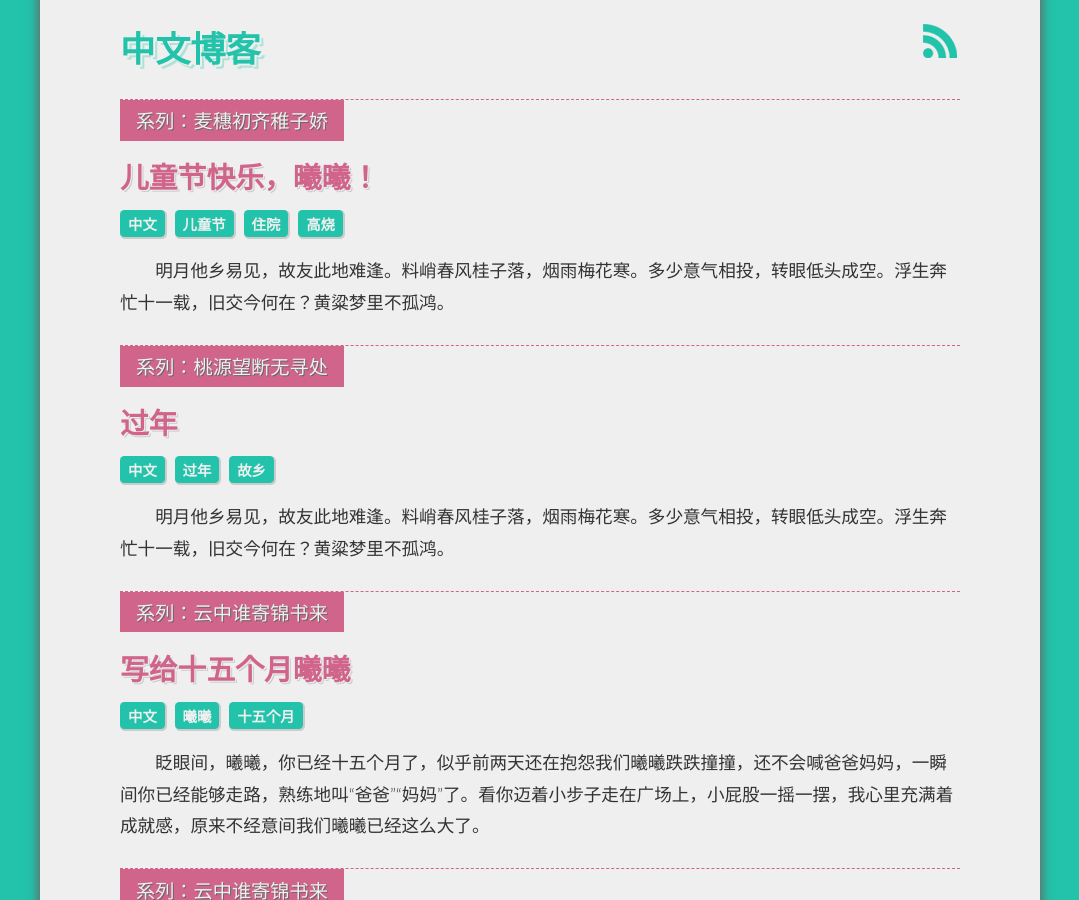
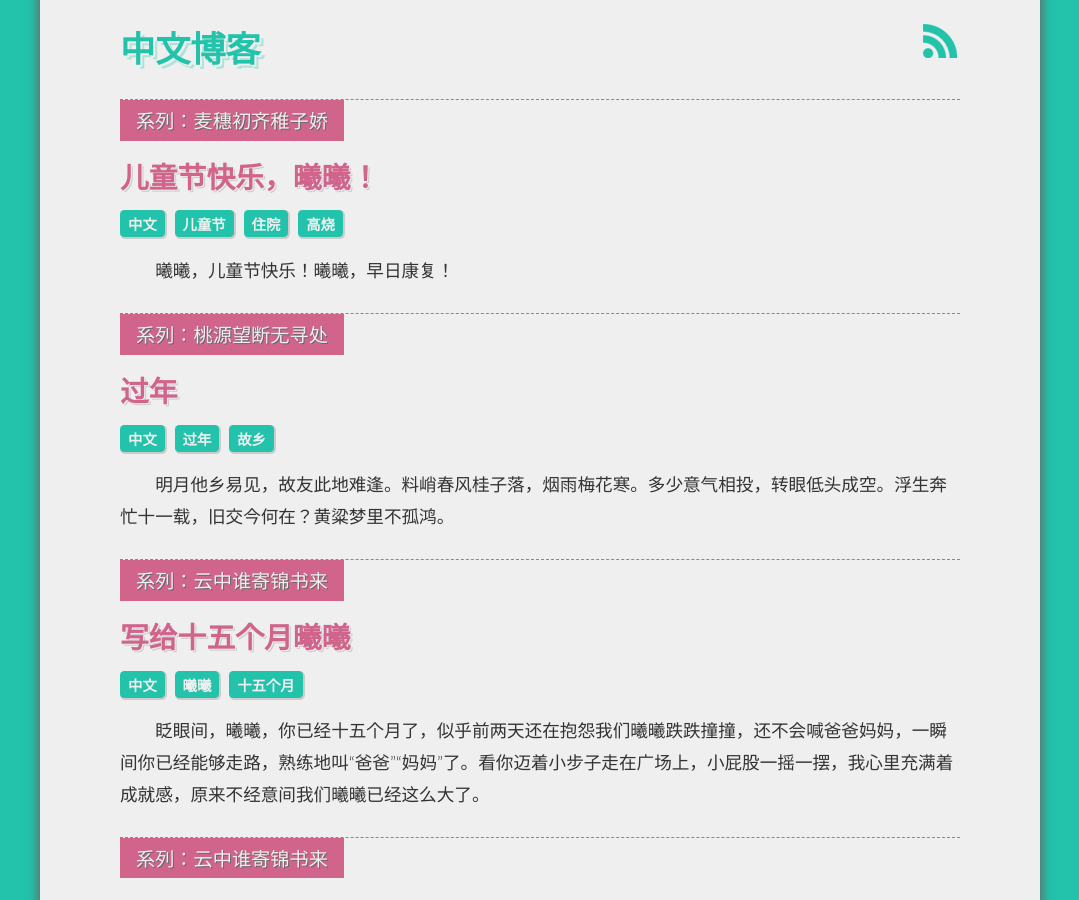
Before and after one commit to zwxscience/MyBlog, a Jekyll site: the page built from index.html, in a window 1280 px wide and 900 px high, scrolled down 2156 px. Shown: the whole window, without its empty margins (100-1179 px from the left). Built offline with Jekyll 4.4.1, drawn with Linux system fonts in a browser that asks for light colours; Markdown is read by kramdown in place of the engine named in the settings; the list of posts is cut into pages by our own code; comment, search, counter and statistics services are not loaded.

Commit message:
Update 2017-06-01-to-happy-children's-day.md

```diff
--- a/_posts/2017-06-01-to-happy-children's-day.md
+++ b/_posts/2017-06-01-to-happy-children's-day.md
@@ -8,12 +8,12 @@
 - 住院
 - 高烧
 series: 麦穗初齐稚子娇
-excerpt: 明月他乡易见，故友此地难逢。料峭春风桂子落，烟雨梅花寒。多少意气相投，转眼低头成空。浮生奔忙十一载，旧交今何在？黄粱梦里不孤鸿。
+excerpt: 曦曦，儿童节快乐！曦曦，早日康复！
 ---
 <div style='margin:0 auto;width:0px;height:0px;overflow:hidden;'>
 <img src="http://blog.zhangweixiang.com/img/post/2017-01-26-to-celebrate-the-spring-festival.jpg" title="微信分享缩略图" width='700'>
 </div>
-<iframe frameborder="no" border="0" marginwidth="0" marginheight="0" width=298 height=52 src="//music.163.com/outchain/player?type=2&id=18671418&auto=1&height=32"></iframe>
+<iframe frameborder="no" border="0" marginwidth="0" marginheight="0" width=298 height=52 src="//music.163.com/outchain/player?type=2&id=18671418&auto=0&height=32"></iframe>
 今天是2017年1月26日，明天就是除夕，而我还没有回老家。
 
 因为孩子还小，因为父母在这边，因为我还知道，即使不回去，也能从网络上看到家乡的里那些熟知的人，即使回去，也找不到往昔的年味了。
```
